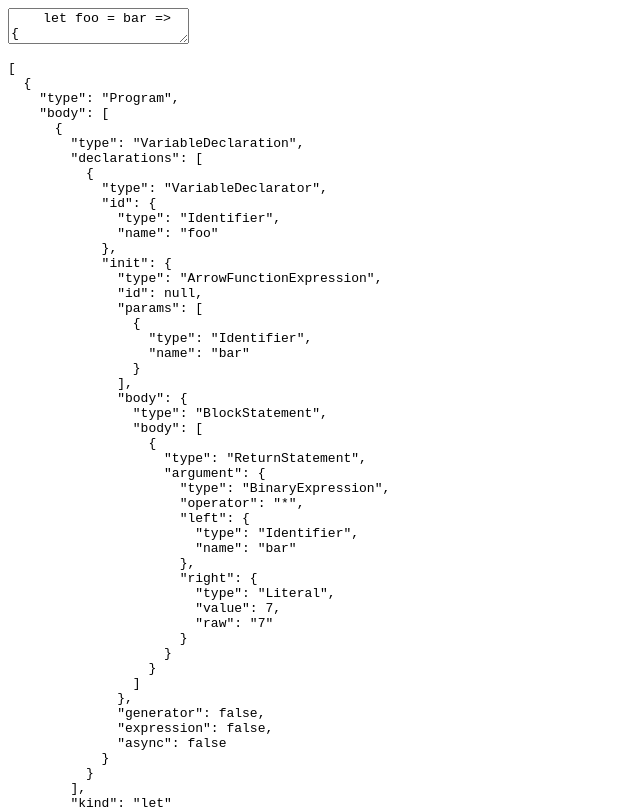
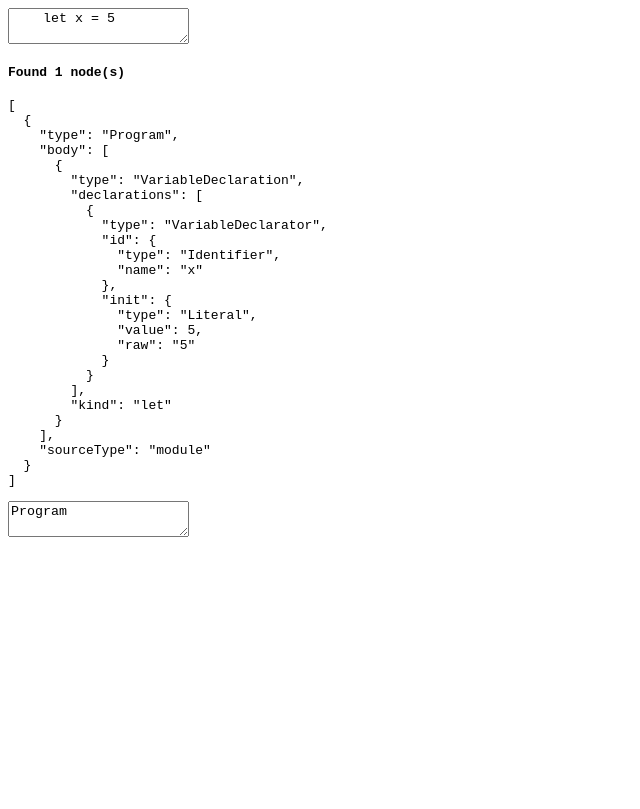
Before and after one commit to natalie-poulson/ESQuery-tool, a website: page index.html in a window 1280 px wide. Shown: the top 809 px of the page, without its empty margins (0-640 px from the left). Drawn offline with nearby package versions, Linux system fonts and the light colour scheme.

Commit message:
cleaned up index.js code

```diff
--- a/index.html
+++ b/index.html
@@ -11,10 +11,8 @@
 </head>
 <body>
     <textarea id ='input'>
-    let foo = bar => {
-    return bar * 7;
-    }
-    foo();</textarea>
+    let x = 5
+    </textarea>
     <pre id='output'>output</pre>
     <textarea id= 'query'>Program</textarea>
 </body>
--- a/package.json
+++ b/package.json
@@ -20,7 +20,5 @@
     "eslint": "^6.1.0",
     "eslint-config-google": "^0.13.0"
   },
-  "dependencies": {
-    "esquery": "^1.0.1"
-  }
+  "dependencies": {}
 }
--- a/scripts/esquery.js
+++ b/scripts/esquery.js
@@ -1,3 +1,5 @@
+// CODE FROM https://github.com/estools/esquery
+
 /* eslint-disable */
 
 (function e(t,n,r){function s(o,u){if(!n[o]){if(!t[o]){var a=typeof require=="function"&&require;if(!u&&a)return a(o,!0);if(i)return i(o,!0);var f=new Error("Cannot find module '"+o+"'");throw f.code="MODULE_NOT_FOUND",f}var l=n[o]={exports:{}};t[o][0].call(l.exports,function(e){var n=t[o][1][e];return s(n?n:e)},l,l.exports,e,t,n,r)}return n[o].exports}var i=typeof require=="function"&&require;for(var o=0;o<r.length;o++)s(r[o]);return s})({1:[function(require,module,exports){
--- a/scripts/index.js
+++ b/scripts/index.js
@@ -4,48 +4,22 @@ const outputNode = document.getElementById('output');
 
 
 const update = () => {
-  let isInputValid = true;
-  let isOutputValid = true;
-  let ast;
-
   try {
-    ast = esprima.parse(inputNode.value, {sourceType: 'module'});
-    console.log(JSON.stringify(ast, null, ' '));
+    const ast = esprima.parse(inputNode.value, {sourceType: 'module'});
+    const query = queryNode.value.replace(/\n/g, '');
+    const queryAst = esquery.parse(query, {sourceType: 'module'});
+    const matches = esquery.match(ast, queryAst);
+    const numMatches = matches.length;
+    const h4 = document.createElement('h4');
+    h4.textContent = 'Found ' + numMatches + ' node(s)';
+    outputNode.innerHTML = JSON.stringify(matches, null, '  ');
+    outputNode.prepend(h4);
   } catch (e) {
-    console.log(e);
-
-    isInputValid = false;
+    outputNode.innerHTML = e.message;
   }
-  console.log(queryNode)
-  const query = queryNode.value.replace(/\n/g, '');
-  outputNode.innerHTML = '';
-
-  let queryAst;
-  let matches;
-  let matchesOutput;
-
-
-  try {
-    queryAst = esquery.parse(query, {sourceType: 'module'});
-  } catch (e) {
-    isOutputValid = false;
-  }
-
-  try {
-    matches = esquery.match(ast, queryAst);
-  } catch (e) {
-    matchesOutput = e.message;
-  }
-
-
-  matchesOutput = matchesOutput || JSON.stringify(matches, null, '  ');
-
-  console.log(matchesOutput)
-  outputNode.innerHTML = matchesOutput;
 };
 
-inputNode.addEventListener('change', update);
-queryNode.addEventListener('change', update);
+inputNode.addEventListener('keyup', update);
 queryNode.addEventListener('keyup', update);
 
 update();
```
Also changed, not shown: 1 other file.
